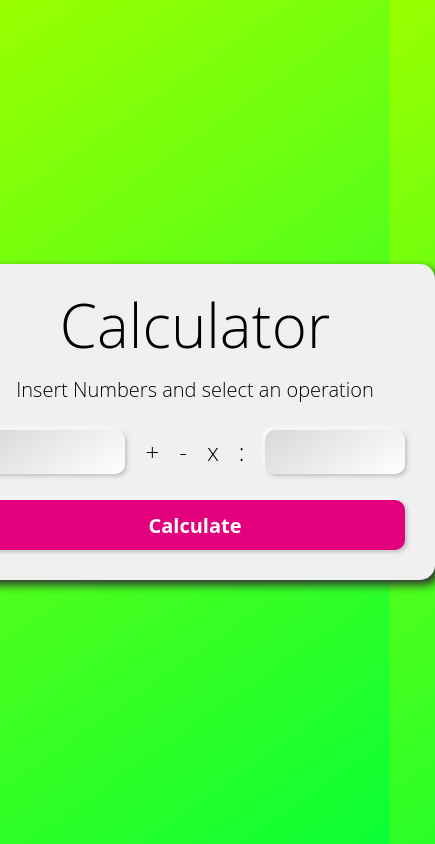
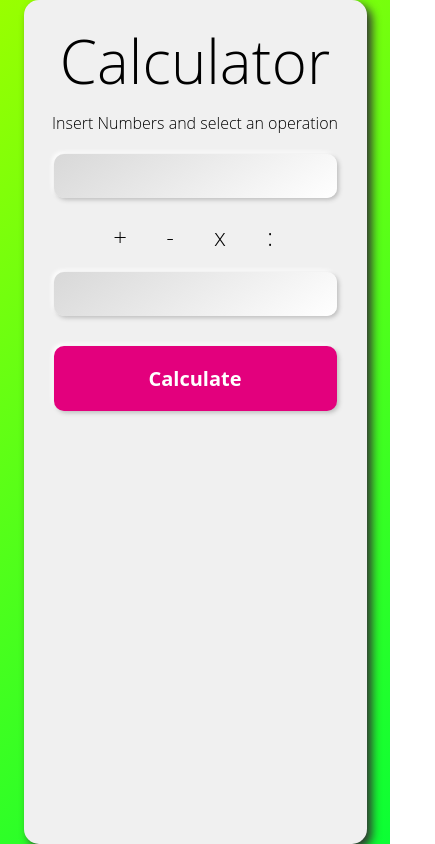
Before and after one commit to RobeSantoro/Calculator, a website: page public/index.html in a window 390 px wide. Shown: the whole page, 435 px wide, since content can reach past the window. Drawn offline with Linux system fonts and the light colour scheme.

Commit message:
Increased Input Max Lenght, Made itResponsive

```diff
--- a/public/index.html
+++ b/public/index.html
@@ -19,8 +19,10 @@
         <form action="/" method="post" class="form cf">
           <div class="operation plan cf ">
             <input
-              maxlength="7"
-              oninput="javascript: if (this.value.length > this.maxLength) this.value = this.value.slice(0, this.maxLength);"
+              maxlength="20"
+              oninput="javascript:  if (this.value.length > this.maxLength) {
+                                      this.value = this.value.slice(0, this.maxLength);
+                                    }"
               type="number"
               name="num1"
               placeholder=""
@@ -39,8 +41,10 @@
             </div>
 
             <input
-              maxlength="7"
-              oninput="javascript: if (this.value.length > this.maxLength) this.value = this.value.slice(0, this.maxLength);"
+              maxlength="20"
+              oninput="javascript:  if (this.value.length > this.maxLength) {
+                                      this.value = this.value.slice(0, this.maxLength);
+                                    }"
               type="number"
               name="num2"
               placeholder=""
--- a/public/style.css
+++ b/public/style.css
@@ -26,8 +26,6 @@ body {
   background-color: #f0f0f0;
   padding: 20px;
   border-radius: 15px;
-  align-items: center;
-  justify-content: center;
   box-shadow: #333 5px 5px 10px;
 }
 
@@ -38,7 +36,7 @@ h1 {
 }
 
 p {
-  font-size: 1rem;
+  font-size: 16px;
   font-weight: 300;
   text-align: center;
   margin: 10px 0;
@@ -73,7 +71,6 @@ p {
 }
 
 label{
-  display: block;
   border-radius: 5px;
   background-color: linear-gradient(145deg, #d8d8d8, #ffffff);
   color: #000;
@@ -81,13 +78,12 @@ label{
   font-weight: 300;
   padding: 10px;
   cursor: pointer;
+  width: 50px;
 }
 
 input{
   margin: 0px 0px;
-  border-style: none;
   width: 140px;
-  border-radius: 10px;
   padding: 2px 10px;
   border-style: none;
   line-height: 2rem;
@@ -103,7 +99,7 @@ input{
 
 .custom-select {
   cursor: pointer;
-  border-radius: 10px;  padding: 2px 10px;
+  padding: 2px 10px;
   border-style: none;
   display: flex;
   flex-direction: row;
@@ -134,3 +130,41 @@ input:focus {
   outline: none;
   border: #333 1px solid;
 }
+
+
+
+/* On screens that are 600px or less, set the background color to olive */
+@media screen and (max-width: 600px) {
+
+  .operation {
+
+    flex-direction: column;
+  }
+
+  input {
+    /* margin: 0px 0px; */
+    /* width: 140px; */
+    margin: 0px 0px 10px 0px;
+    width: 100%;
+  }
+
+  .custom-select {
+    margin-bottom: 7px;
+  }
+
+  button {
+    /* height: 50px; */
+    height: 65px;
+  }
+
+  .panel {
+    display: block;
+    height: 100vh;
+  }
+
+  .container {
+    /* justify-content: center; */
+    justify-content: flex-start;
+  }
+
+}
```
Also changed, not shown: calculator.js (+5 -5 lines).
